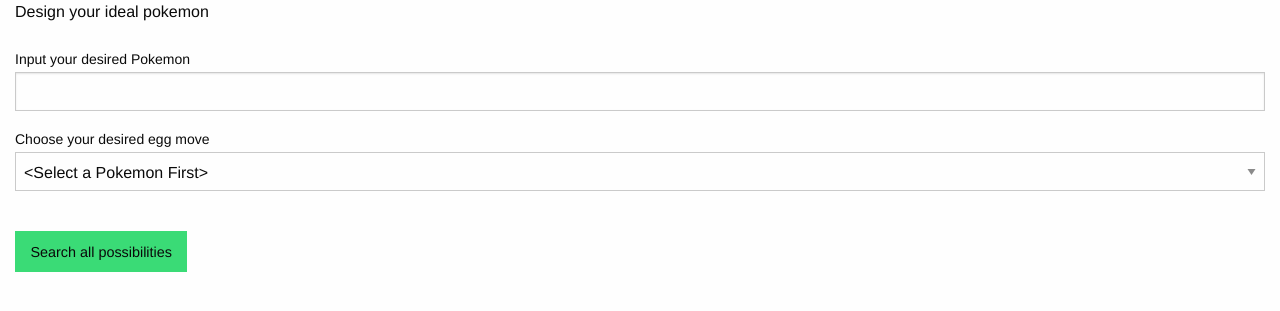
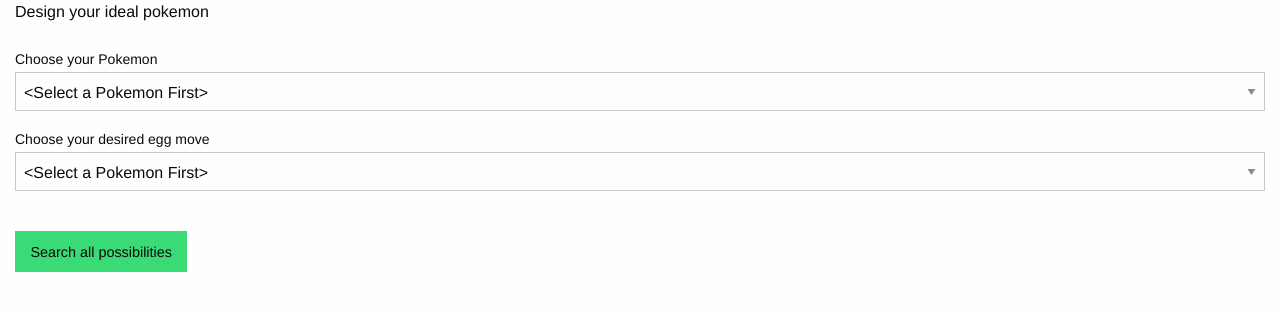
Before and after one commit to CIS-560/pokemon_breeding_app, a Django app: template web/templates/homepage.html in a window 1280 px wide. Shown: the part 250-561 px from the top of the page. Run offline with Django 3.2, Linux system fonts and the light colour scheme; the template is opened without the code that fills it, so the values that code supplies are empty; parts of the project's set-up code (start-up, migrations or seed data) failed here and were passed over; some libraries are stand-ins or nearby versions.

Commit message:
accidentally changed homepage in master moving to branch

```diff
--- a/web/templates/homepage.html
+++ b/web/templates/homepage.html
@@ -8,22 +8,24 @@
     <div class="row">
         <div class="poke-pic">
         </div>
-
-        <div class="large-4 columns" id="select-pokemon">
-            <label for="select-pokemon">Input your desired Pokemon</label>
-            <input id="select-pokemon" type="text"/>
-        </div>
-        <div class="large-4 columns" id="select-egg-move">
-            <!-- combo box all egg moves -->
-            <label for="egg-move-select">Choose your desired egg move</label>
-            <select name="egg-move" id="egg-move-select" class="form-control">
+            <!-- select pokemon -->
+            <label for="pokemon-select">Choose your Pokemon</label>
+            <select name="egg-move" id="pokemon-select" class="large-4 column">
                 <option value="not_selected">&lt;Select a Pokemon First&gt;</option>
                 <option value="1">1</option>
                 <option value="2">2</option>
                 <option value="3">3</option>
                 <option value="4">4</option>
             </select>
-        </div>
+            <!-- combo box all egg moves corresponding to that pokemon -->
+            <label for="egg-move-select">Choose your desired egg move</label>
+            <select name="egg-move" id="egg-move-select" class="large-4 column">
+                <option value="not_selected">&lt;Select a Pokemon First&gt;</option>
+                <option value="1">1</option>
+                <option value="2">2</option>
+                <option value="3">3</option>
+                <option value="4">4</option>
+            </select>
     </div>
     <br>
     <button type="button" id="search-matches-btn" class="button success">
```
